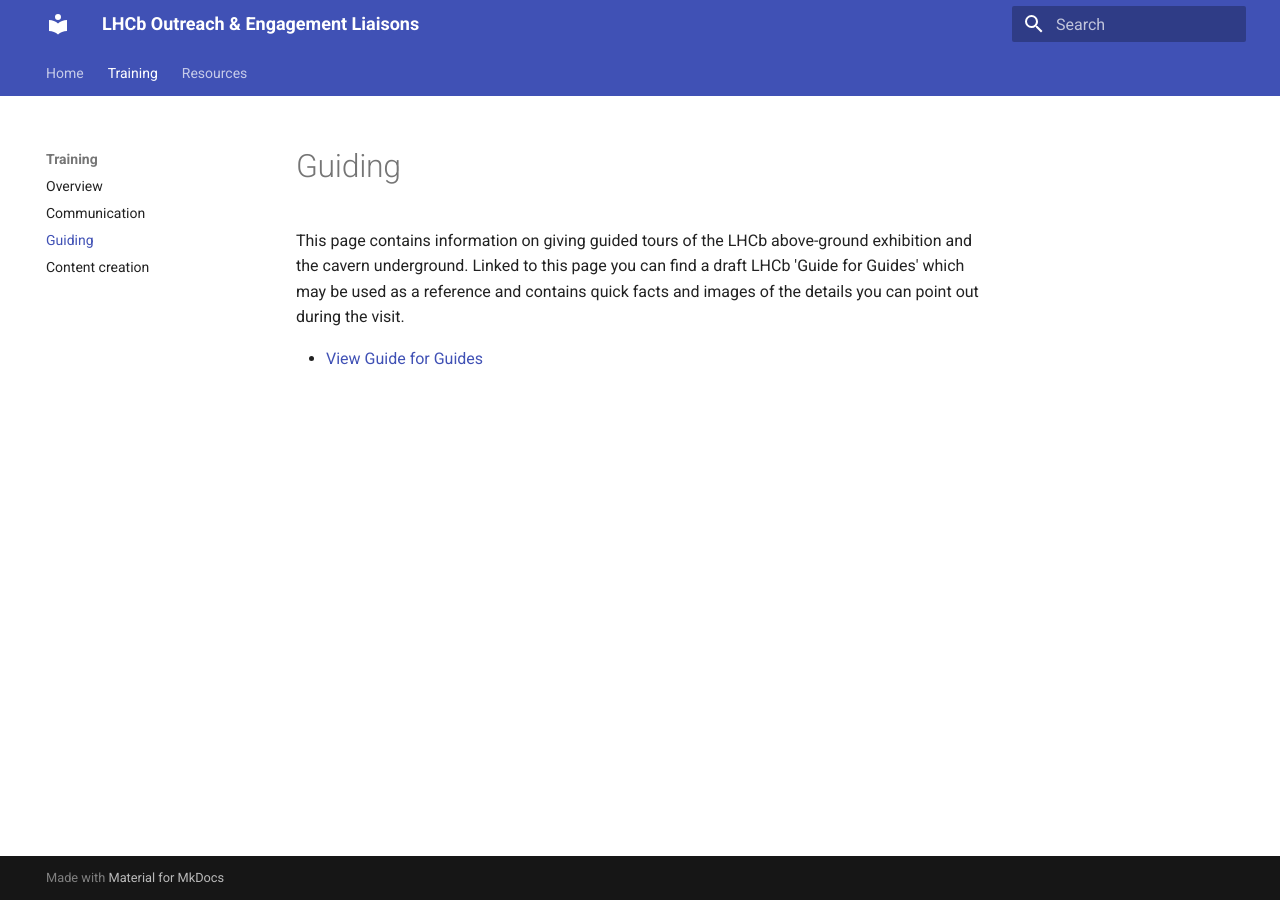
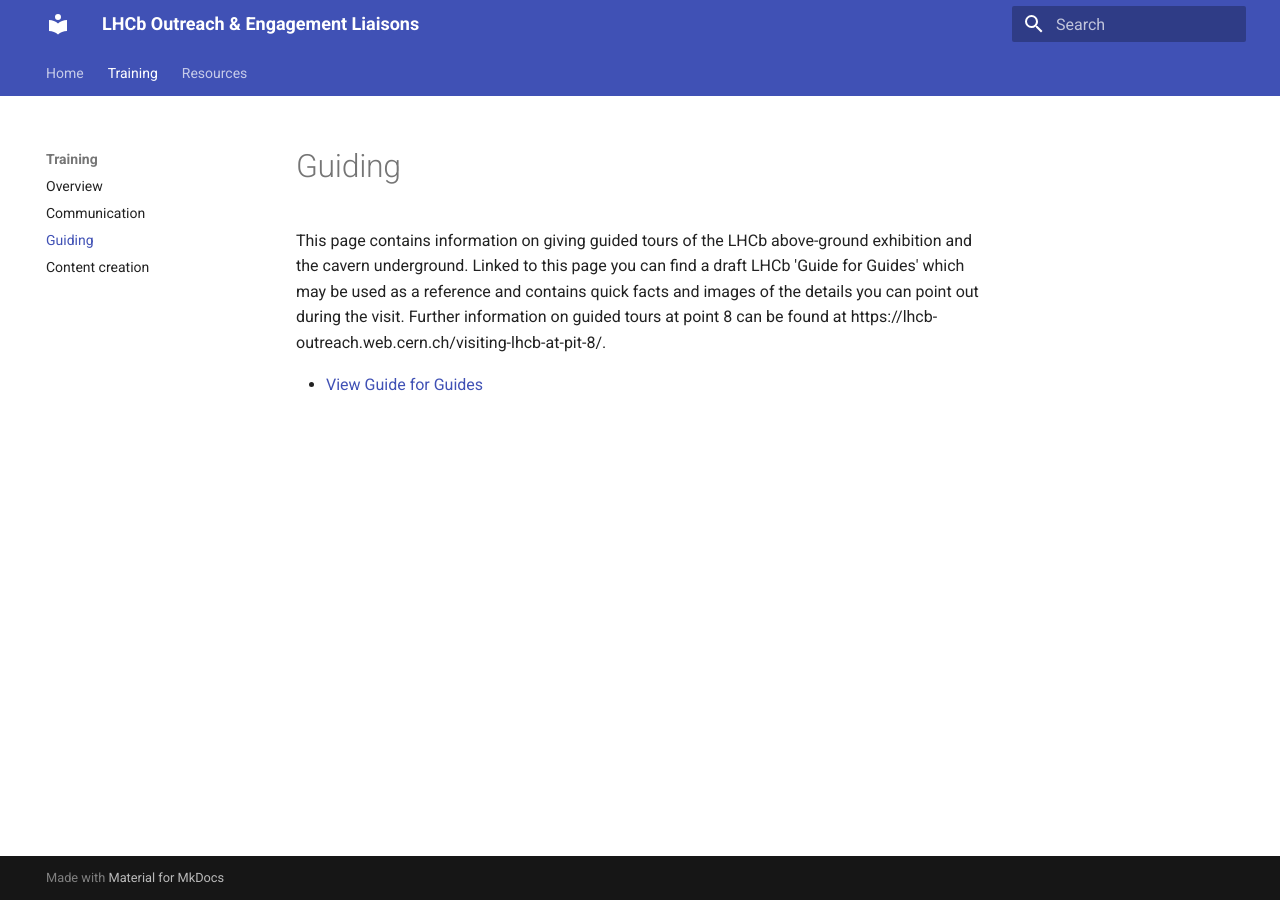
Before and after one commit to sliipper/outreach-training, an MkDocs documentation site: the page built from docs/training/guiding.md, in a window 1280 px wide. Built offline with MkDocs 1.6.1 and Material for MkDocs 9.7.7, drawn with Linux system fonts in a browser that asks for light colours.

Commit message:
Update guiding.md with additional tour information link
Added a link to further information on guided tours.

```diff
--- a/docs/training/guiding.md
+++ b/docs/training/guiding.md
@@ -1,4 +1,4 @@
 # Guiding
-This page contains information on giving guided tours of the LHCb above-ground exhibition and the cavern underground. Linked to this page you can find a draft LHCb 'Guide for Guides' which may be used as a reference and contains quick facts and images of the details you can point out during the visit.
+This page contains information on giving guided tours of the LHCb above-ground exhibition and the cavern underground. Linked to this page you can find a draft LHCb 'Guide for Guides' which may be used as a reference and contains quick facts and images of the details you can point out during the visit. Further information on guided tours at point 8 can be found at https://lhcb-outreach.web.cern.ch/visiting-lhcb-at-pit-8/.
 
 - [View Guide for Guides](Guide4Guides.pdf)
```
